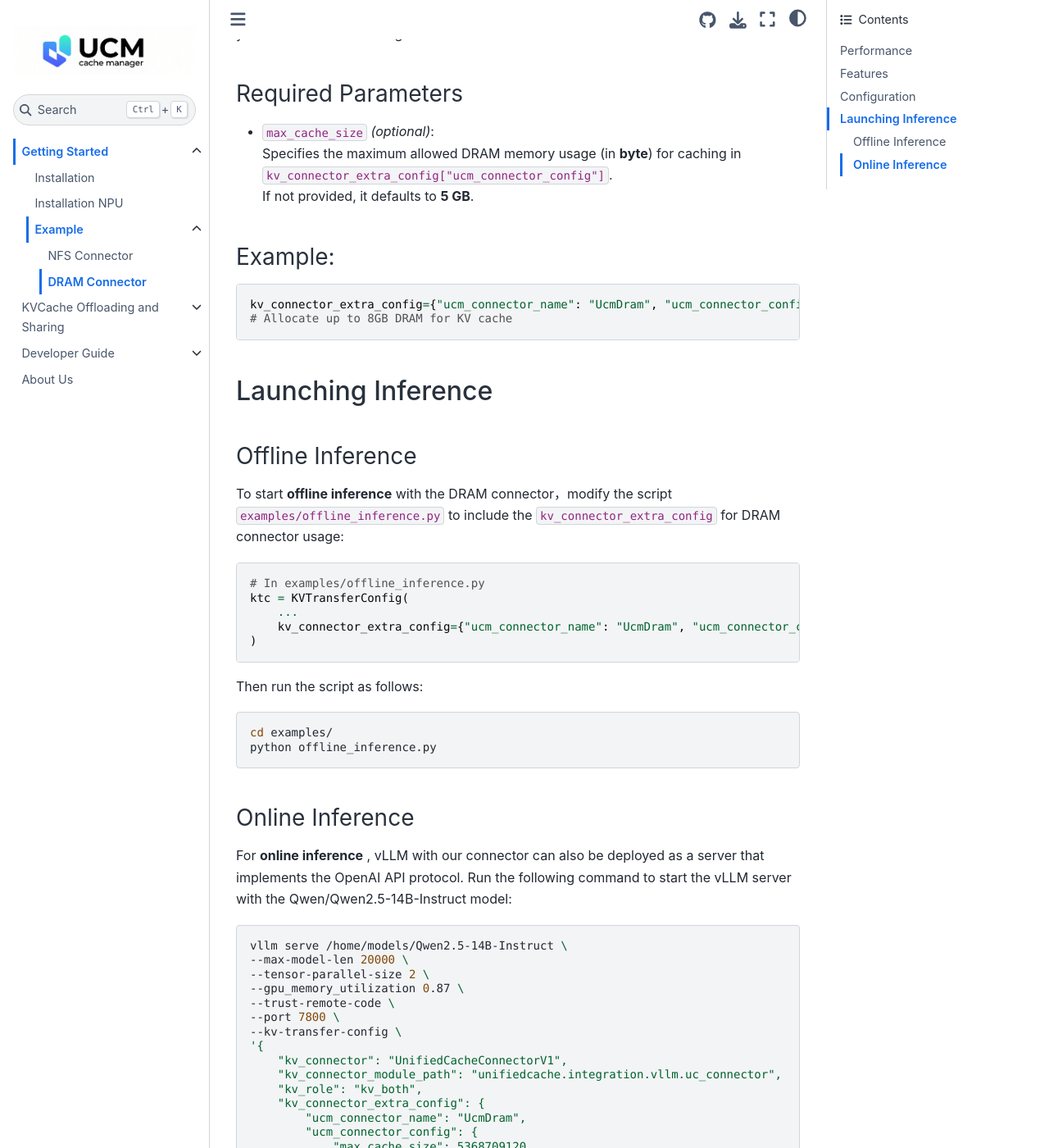
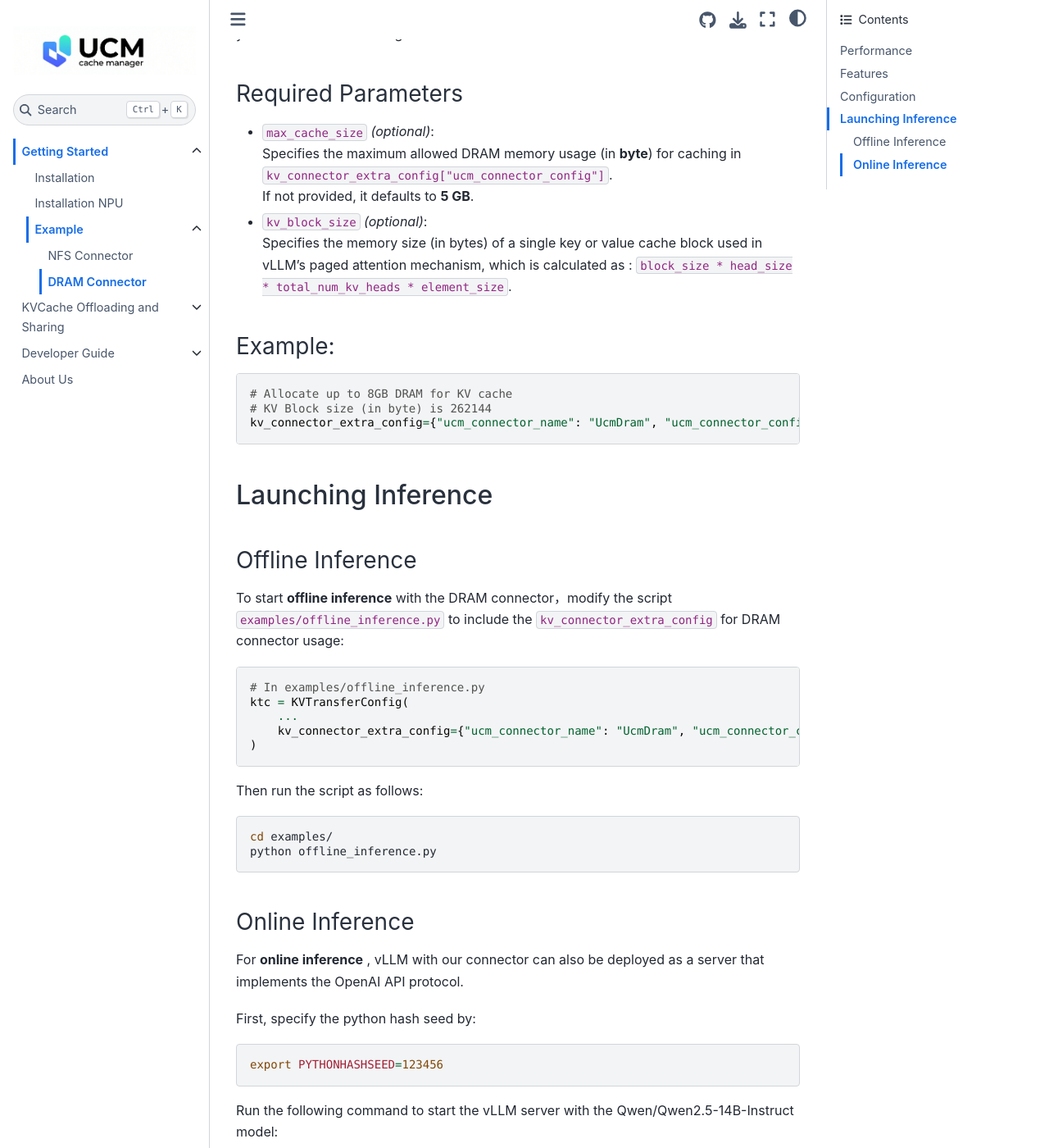
Before and after one commit to zhou-haitao/zhou-haitao.github.io, a Sphinx documentation site: the page built from docs/source/getting-started/example/dram_conn.md, in a window 1280 px wide and 1400 px high, scrolled down 797 px. Shown: the whole window at 82% size. Built offline with Sphinx 7.4.7 and the Sphinx Book theme 1.1.4, drawn with Linux system fonts in a browser that asks for light colours; some of the changed text lies outside the part shown.

Commit message:
[Feat] Move kv_block_size to config (#43)
* [Feat] Move kv_block_size to config

* [Fix] Fix the python hash seed: must be random or integer in range[0:4294967295]

````diff
--- a/docs/source/getting-started/example/dram_conn.md
+++ b/docs/source/getting-started/example/dram_conn.md
@@ -29,12 +29,15 @@ To use the DRAM connector, you need to configure the `connector_config` dictiona
 - `max_cache_size` *(optional)*:
   Specifies the maximum allowed DRAM memory usage (in **byte**) for caching in `kv_connector_extra_config["ucm_connector_config"]`.
   If not provided, it defaults to **5 GB**.
+- `kv_block_size` *(optional)*:
+  Specifies the memory size (in bytes) of a single key or value cache block used in vLLM’s paged attention mechanism, which is calculated as : `block_size * head_size * total_num_kv_heads * element_size`.
 
 ### Example:
 
 ```python
-kv_connector_extra_config={"ucm_connector_name": "UcmDram", "ucm_connector_config":{"max_cache_size": 5368709120}}
 # Allocate up to 8GB DRAM for KV cache
+# KV Block size (in byte) is 262144
+kv_connector_extra_config={"ucm_connector_name": "UcmDram", "ucm_connector_config":{"max_cache_size": 5368709120, "kv_block_size": 262144}}
 ```
 
 ## Launching Inference
@@ -47,7 +50,7 @@ To start **offline inference** with the DRAM connector，modify the script `exam
 # In examples/offline_inference.py
 ktc = KVTransferConfig(
     ...
-    kv_connector_extra_config={"ucm_connector_name": "UcmDram", "ucm_connector_config":{"max_cache_size": 5368709120}}
+    kv_connector_extra_config={"ucm_connector_name": "UcmDram", "ucm_connector_config":{"max_cache_size": 5368709120, "kv_block_size": 262144}}
 )
 ```
 
@@ -60,7 +63,14 @@ python offline_inference.py
 
 ### Online Inference
 
-For **online inference** , vLLM with our connector can also be deployed as a server that implements the OpenAI API protocol. Run the following command to start the vLLM server with the Qwen/Qwen2.5-14B-Instruct model:
+For **online inference** , vLLM with our connector can also be deployed as a server that implements the OpenAI API protocol.
+
+First, specify the python hash seed by:
+```bash
+export PYTHONHASHSEED=123456
+```
+
+Run the following command to start the vLLM server with the Qwen/Qwen2.5-14B-Instruct model:
 
 ```bash
 vllm serve /home/models/Qwen2.5-14B-Instruct \
@@ -77,7 +87,8 @@ vllm serve /home/models/Qwen2.5-14B-Instruct \
     "kv_connector_extra_config": {
         "ucm_connector_name": "UcmDram",
         "ucm_connector_config": {
-            "max_cache_size": 5368709120
+            "max_cache_size": 5368709120,
+            "kv_block_size": 262144
         }
     }
 }'
````
Also changed, not shown: 2 other files.
